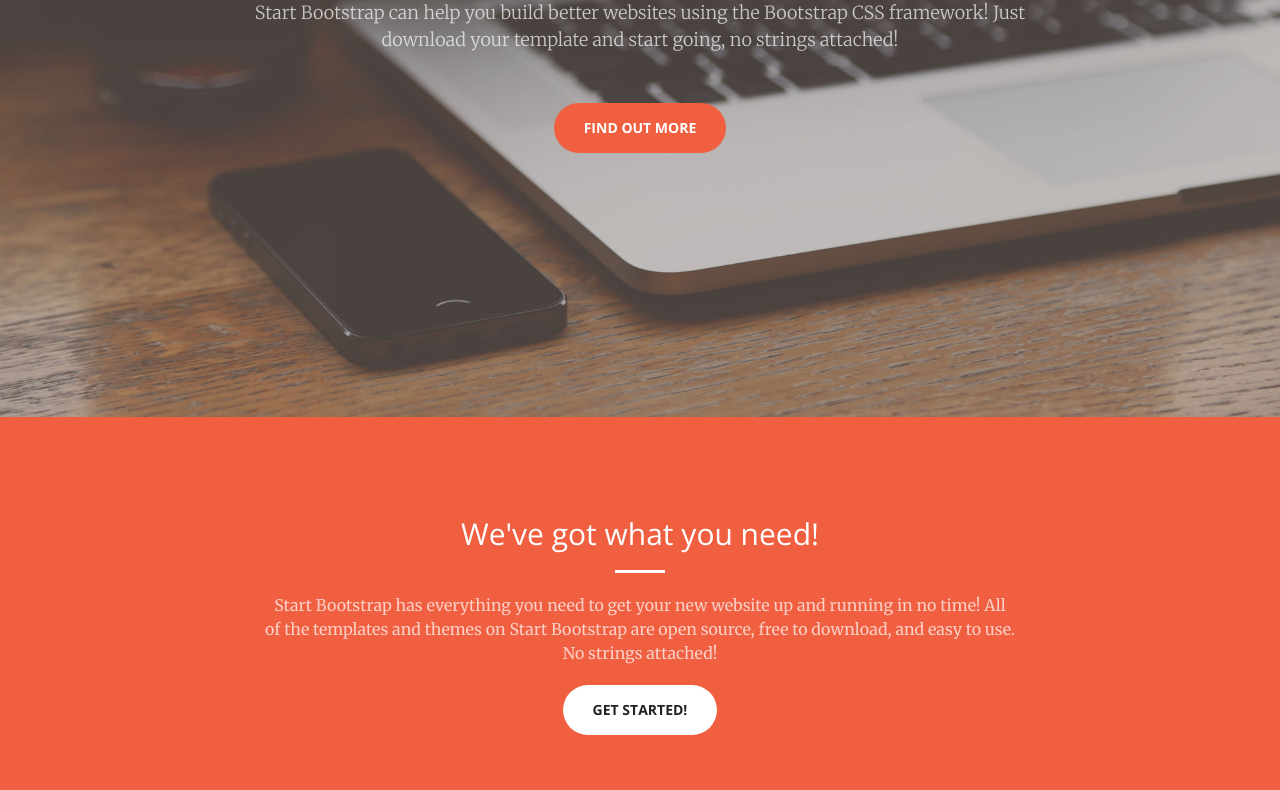
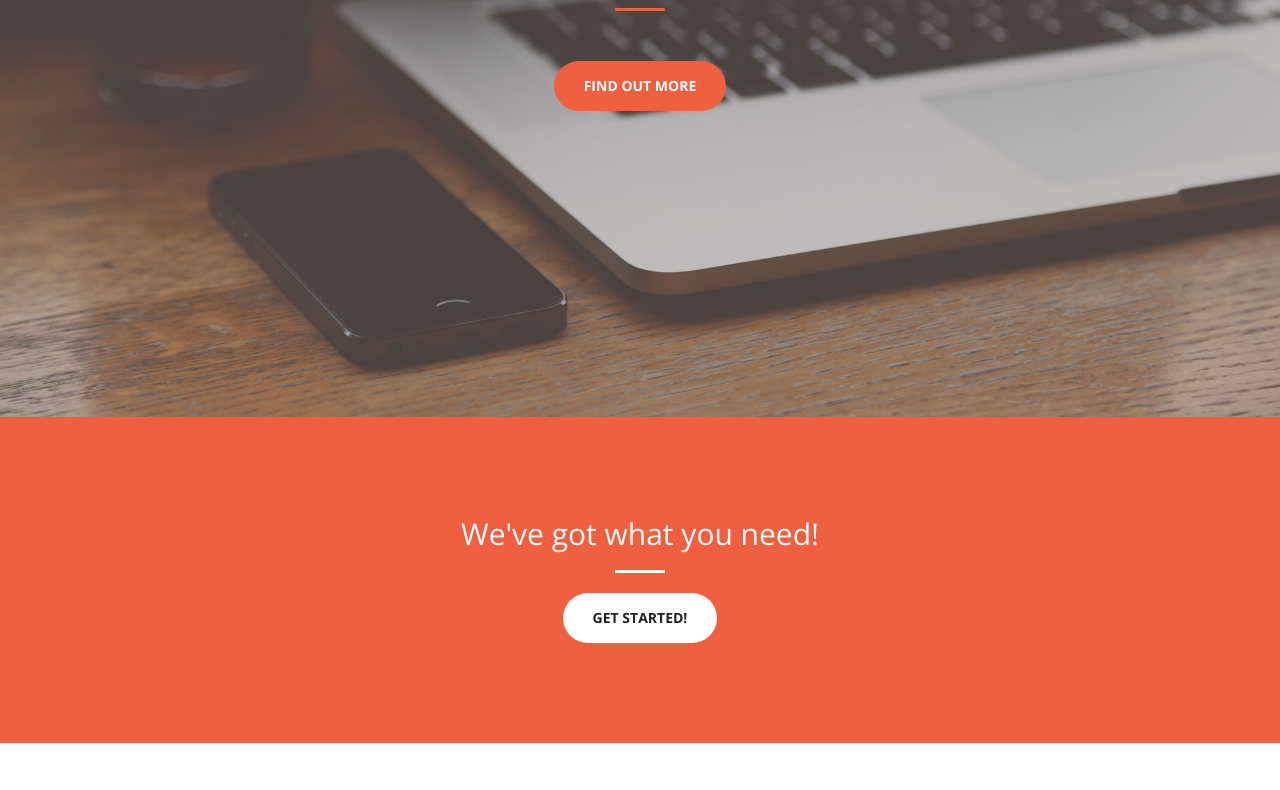
Before and after one commit to Harshapriya123/lbm, a website: page index.html in a window 1280 px wide. Shown: the part 383-1173 px from the top of the page. Drawn offline with nearby package versions, Linux system fonts and the light colour scheme.

Commit message:
Update index.html

```diff
--- a/index.html
+++ b/index.html
@@ -9,7 +9,7 @@
     <meta name="description" content="">
     <meta name="author" content="">
 
-    <title>Creative - Start Bootstrap Theme</title>
+    <title>Library Management System</title>
 
     <!-- Bootstrap Core CSS -->
     <link href="vendor/bootstrap/css/bootstrap.min.css" rel="stylesheet">
@@ -73,7 +73,7 @@
             <div class="header-content-inner">
                 <h1 id="homeHeading">LIBRARY MANAGEMENT SYSTEM</h1>
                 <hr>
-                <p>Start Bootstrap can help you build better websites using the Bootstrap CSS framework! Just download your template and start going, no strings attached!</p>
+                <p> </p>
                 <a href="#about" class="btn btn-primary btn-xl page-scroll">Find Out More</a>
             </div>
         </div>
@@ -85,7 +85,7 @@
                 <div class="col-lg-8 col-lg-offset-2 text-center">
                     <h2 class="section-heading">We've got what you need!</h2>
                     <hr class="light">
-                    <p class="text-faded">Start Bootstrap has everything you need to get your new website up and running in no time! All of the templates and themes on Start Bootstrap are open source, free to download, and easy to use. No strings attached!</p>
+                    <p class="text-faded"> </p>
                     <a href="#services" class="page-scroll btn btn-default btn-xl sr-button">Get Started!</a>
                 </div>
             </div>
```
